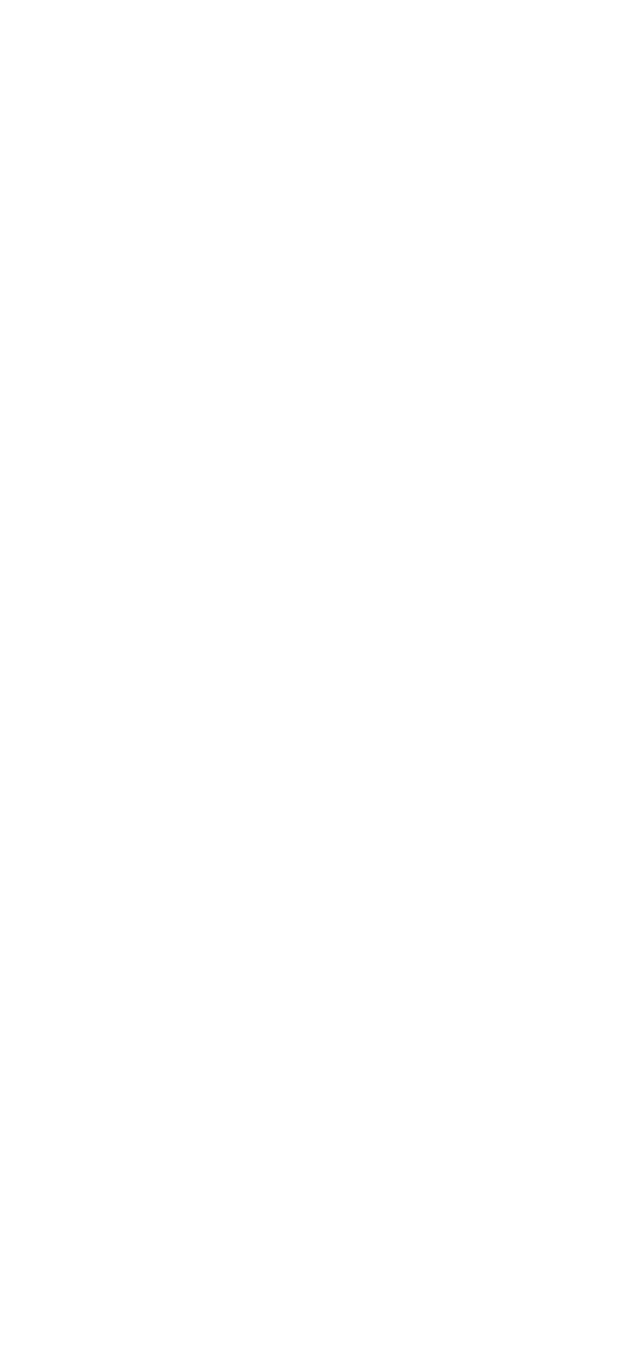
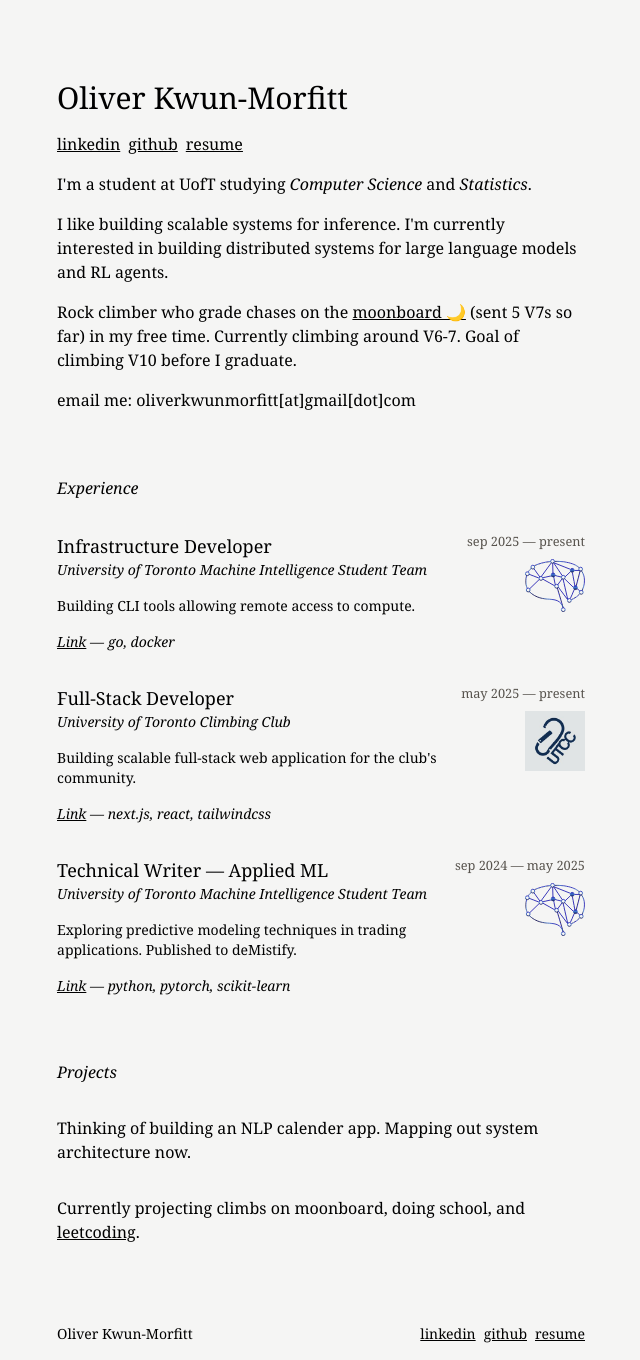
Before and after one commit to olliekm/my-site, a Next.js app in the folder ollie/: page / in a window 1280 px wide. Shown: the whole page, without its empty margins (319-959 px from the left). Before the commit the page ends 800 px from the top, so only its background shows below. Built offline with nearby package versions, Linux system fonts and the light colour scheme.

Commit message:
basically coded the whole thing

```diff
--- a/ollie/app/page.tsx
+++ b/ollie/app/page.tsx
@@ -1,9 +1,86 @@
 import Image from "next/image";
+import Experience from "@/components/Experience";
 
 export default function Home() {
   return (
-    <div className="">
+    <div className="bg-stone-100 w-full h-auto flex justify-center text-black font-serif">
+      <div className="w-xl h-full px-6 space-y-16">
+        {/* Title + description */}
+        <div className="w-full flex sm:pt-20 pt-8 flex-col space-y-4">
+          <h1 className="text-3xl font-serif">Oliver Kwun-Morfitt</h1>
+          <div className="flex space-x-2">
+            <a href="https://www.linkedin.com/in/oliver-kwun-morfitt/" target="_blank" rel="noopener noreferrer" className="underline">linkedin</a>
+            <a href="https://github.com/olliekm" target="_blank" rel="noopener noreferrer" className="underline">github</a>
+            <a href="https://github.com/olliekm/Resume/blob/main/oliverkm_resume.pdf" target="_blank" rel="noopener noreferrer" className="underline">resume</a>
+          </div>
+          <p className="font-serif text-md">
+            I&apos;m a student at UofT studying <span className="italic">Computer Science</span> and <span className="italic">Statistics</span>.
+          </p>
+          <p className="font-serif text-md">
+            I like building scalable systems for inference. I&apos;m currently interested in building distributed systems for large language models and RL agents.
+          </p>
+          <p className="font-serif text-md">
+            Rock climber who grade chases on the <a href="https://boardstalker.com/climber/14b441fd-0db8-4bd6-9418-24b48a583b6a" target="_blank" rel="noopener noreferrer" className="underline">moonboard 🌙</a> &#40;sent 5 V7s so far&#41; in my free time. Currently climbing around V6-7. Goal of climbing V10 before I graduate.
+          </p>
 
+          <p>
+          email me: oliverkwunmorfitt[at]gmail[dot]com
+          </p>
+        </div>
+
+        {/* Experience */}
+        <div className="w-full flex flex-col space-y-8">
+          <div className="">
+            <h2 className="text-md italic">Experience</h2>
+          </div>
+            <Experience
+              title="Infrastructure Developer"
+              company="University of Toronto Machine Intelligence Student Team"
+              technologies="go, docker"
+              description="Building CLI tools allowing remote access to compute."
+              startDate="sep 2025" endDate="present" logo="/utmistlogo.svg"
+              link="https://github.com/UTMIST/Mist"
+              />
+            <Experience
+              title="Full-Stack Developer"
+              company="University of Toronto Climbing Club"
+              technologies="next.js, react, tailwindcss"
+              description="Building scalable full-stack web application for the club&apos;s community."
+              startDate="may 2025" endDate="present" logo="/uoftclimbs_logo.jpg"
+              link="/"
+              />
+              <Experience
+              title="Technical Writer &mdash; Applied ML"
+              company="University of Toronto Machine Intelligence Student Team"
+              technologies="python, pytorch, scikit-learn"
+              description="
+              Exploring predictive modeling techniques in trading applications. Published to deMistify.
+              "
+              startDate="sep 2024" endDate="may 2025" logo="/utmistlogo.svg"
+              link="https://medium.com/demistify"
+              />
+        </div>
+
+        {/* Projects */}
+        <div className="w-full flex flex-col space-y-8  ">
+          <div className="">
+            <h2 className="text-md italic">Projects</h2>
+          </div>
+
+          <p>Thinking of building an NLP calender app. Mapping out system architecture now.</p>
+          <p>Currently projecting climbs on  moonboard, doing school, and <a href="https://leetcode.com/u/olliekm/" target="_blank" rel="noopener noreferrer" className="underline">leetcoding</a>.</p>
+
+        </div>
+
+        <footer className="py-4 text-sm flex justify-between">
+          <p>Oliver Kwun-Morfitt</p>
+          <div className="flex space-x-2">
+            <a href="https://www.linkedin.com/in/oliver-kwun-morfitt/" target="_blank" rel="noopener noreferrer" className="underline">linkedin</a>
+            <a href="https://github.com/olliekm" target="_blank" rel="noopener noreferrer" className="underline">github</a>
+            <a href="https://github.com/olliekm/Resume/blob/main/oliverkm_resume.pdf" target="_blank" rel="noopener noreferrer" className="underline">resume</a>
+          </div>
+        </footer>
+      </div>
     </div>
   );
 }
--- /dev/null
+++ b/ollie/components/Experience.tsx
@@ -0,0 +1,28 @@
+import React from 'react'
+import Image from 'next/image'
+
+export default function Experience({title, company, technologies, description, startDate, endDate, logo, link}: {title: string, company: string, technologies: string, description: string, startDate: string, endDate: string, logo: string, link: string}) {
+  return (
+    <div className="flex justify-between space-x-2">
+        <div className="flex flex-col space-y-4">
+            <div className="">
+                <h3 className="text-lg">{title}</h3>
+                <h4 className="text-sm italic">{company}</h4>
+            </div>
+            <p className='text-sm'>{description}</p>
+            <small className="text-sm italic">
+                <a href={link} target="_blank" rel="noopener noreferrer" className='underline'>Link</a> &mdash; {technologies}
+            </small>
+        </div>
+        <div className=" flex flex-col items-end space-y-2">
+            <small className='text-nowrap text-stone-600'>{startDate} &mdash; {endDate}</small>
+            <Image
+                src={logo}
+                alt={company}
+                width={60}
+                height={60}
+            />
+        </div>
+  </div>
+  )
+}
```
Also changed, not shown: ollie/public/uoftclimbs_logo.jpg (added), ollie/public/utmistlogo.svg (added).
